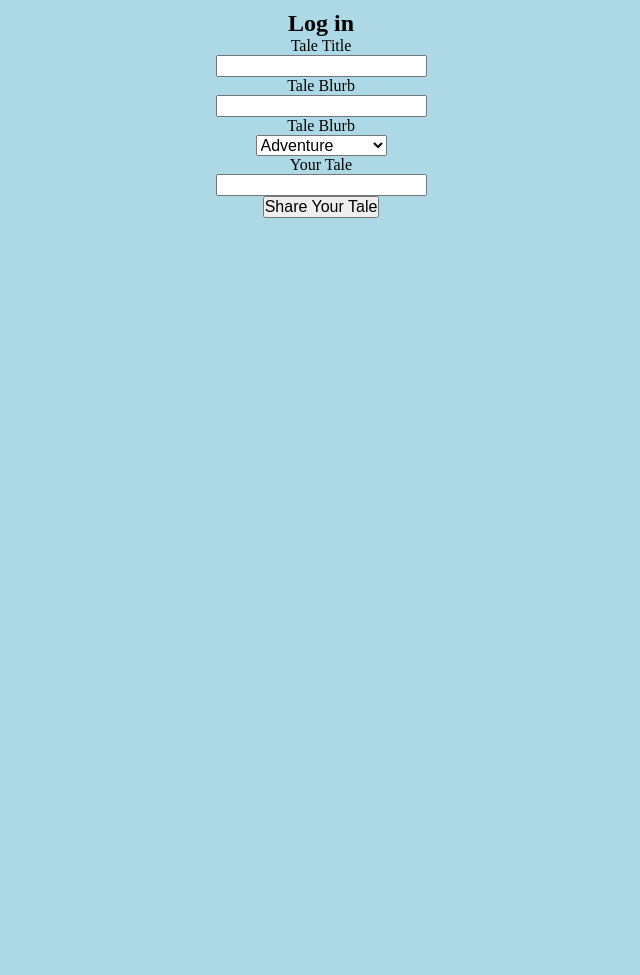
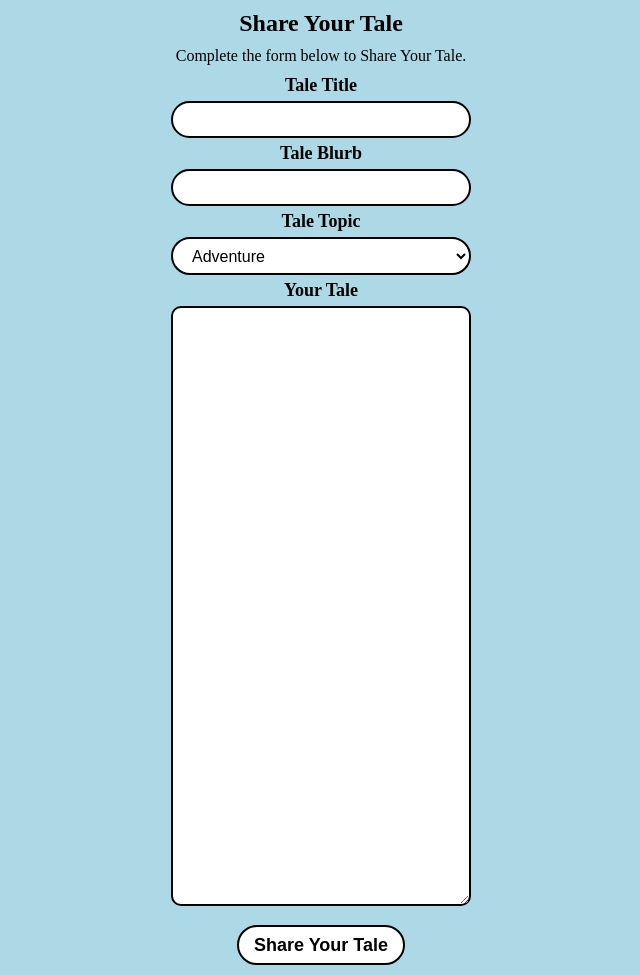
Before and after one commit to adampgiles/CI_PP3_MT, a Flask app: page /newtale in a window 1280 px wide. Shown: the part 89-1064 px from the top of the page, without its empty margins (319-959 px from the left). Before the commit the page ends 307 px from the top, so only its background shows below. Run offline with Flask 2, Linux system fonts and the light colour scheme; some libraries are stand-ins or nearby versions.

Commit message:
style: improved newtale.html layout and style

```diff
--- a/static/css/style.css
+++ b/static/css/style.css
@@ -230,3 +230,53 @@ h2{
     padding: 7.5px 15px 7.5px 15px;;
     margin: 10px;
 }
+
+
+.newtale-form-section{
+    display: flex;
+    flex-direction: column;
+    align-items: center;
+}
+.newtale-form-section p{
+    margin: 10px;
+}
+.newtale-form-inputs{
+    margin: 5px;
+}
+.newtale-form-inputs input{
+    border: 2px solid black;
+    border-radius: 50px;
+    background-color: white;
+    padding: 7.5px 15px 7.5px 15px;
+    width: 300px;
+}
+.newtale-form-inputs select{
+    border: 2px solid black;
+    border-radius: 50px;
+    background-color: white;
+    padding: 7.5px 15px 7.5px 15px;
+    width: 300px;
+}
+.tale-content{
+    border: 2px solid black;
+    border-radius: 10px;
+    background-color: white;
+    padding: 7.5px 15px 7.5px 15px;
+    width: 300px;
+    height: 600px;
+}
+.newtale-form-section label{
+    color: black;
+    font-size: large;
+    font-weight: bold;
+}
+.newtale-form-submit input{
+    color: black;
+    font-size: large;
+    font-weight: bold;
+    border: 2px solid black;
+    border-radius: 50px;
+    background-color: white;
+    padding: 7.5px 15px 7.5px 15px;;
+    margin: 10px;
+}
--- a/templates/newtale.html
+++ b/templates/newtale.html
@@ -1,11 +1,11 @@
 {% extends "base.html" %}
 {% block content %}
-    <h2>Log in</h2>
+    <h2>Share Your Tale</h2>
 
     <div class="newtale-form-section">
         <!-- Form instruction -->
+        <p>Complete the form below to Share Your Tale.</p>
         <form class="newtale-form" method="POST" action="{{ url_for( 'newtale') }}">
-
         <!-- Title -->
         <label for="title">Tale Title</label><br>
         <div class="newtale-form-inputs">
@@ -21,7 +21,7 @@
         </div>
 
         <!-- Topic (ADD DROPDOWN) -->
-        <label for="topic">Tale Blurb</label><br>
+        <label for="topic">Tale Topic</label><br>
         <div class="newtale-form-inputs">
             <select name="topic" id="topic">
                 <option value="Adventure">Adventure</option>
@@ -39,8 +39,8 @@
         <!-- Tale Content -->
         <label for="tale-content">Your Tale</label><br>
         <div class="newtale-form-inputs">
-            <input type="text" id="tale-content" name="tale-content"
-            minlength="1" maxlength="6500" required><br>
+            <textarea id="tale-content"  class="tale-content" name="tale-content" cols="30" rows="10"></textarea>
+            <!--<input type="text" id="tale-content" name="tale-content" minlength="1" maxlength="6500" required><br> -->
         </div>
 
         <div class="newtale-form-submit">
```
